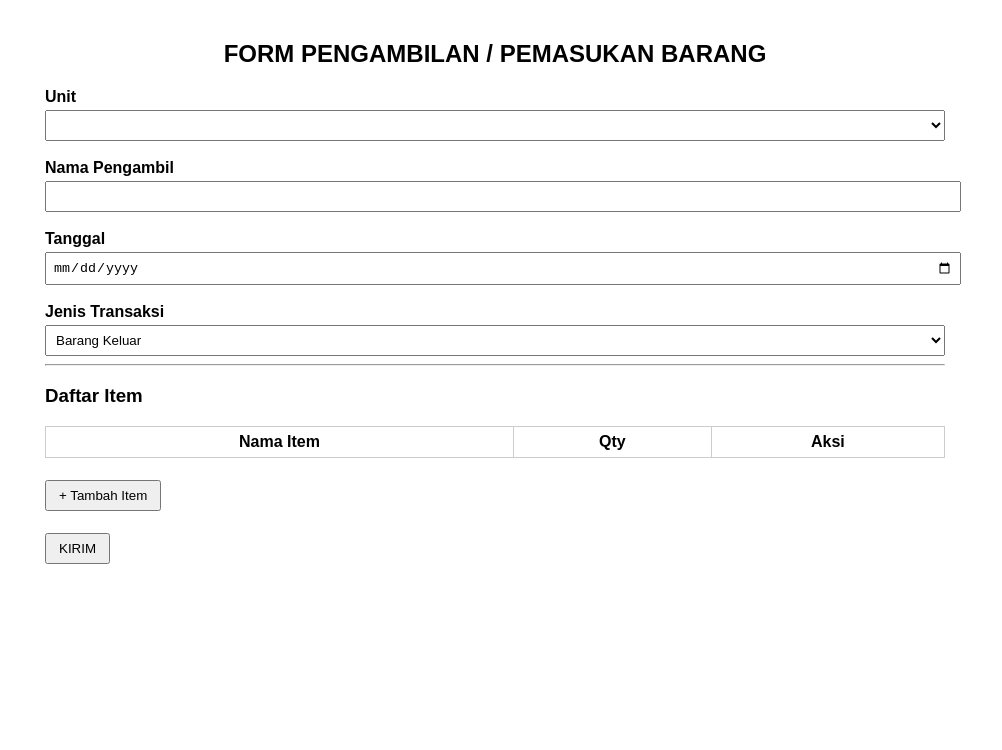
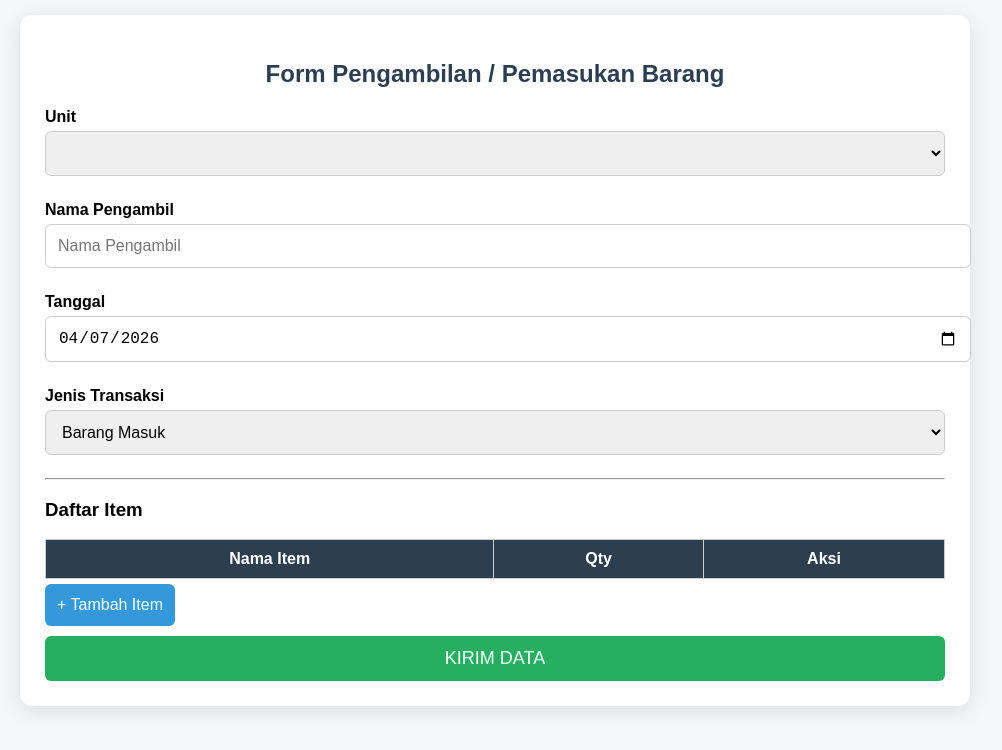
Before and after one commit to aullll15/GUDANG-LOGUM, a plain HTML site: page index.html in a window 1280 px wide. Shown: the whole page, without its empty margins (145-1147 px from the left). Drawn offline with Linux system fonts and the light colour scheme; no server answers.

Commit message:
Update index.html

```diff
--- a/index.html
+++ b/index.html
@@ -2,165 +2,147 @@
 <html lang="id">
 <head>
 <meta charset="UTF-8">
-<title>Form Pengambilan Barang</title>
-
+<meta name="viewport" content="width=device-width, initial-scale=1.0">
+<title>Form Stok Barang</title>
 <style>
-  body {
-    font-family: Arial, sans-serif;
-    padding: 20px;
-    max-width: 900px;
-    margin: auto;
-  }
-  h2 { text-align: center; }
-  label { font-weight: bold; }
-  input, select, button {
-    padding: 6px;
-    margin-top: 4px;
-    width: 100%;
-  }
-  table {
-    width: 100%;
-    border-collapse: collapse;
-    margin-top: 10px;
-  }
-  th, td {
-    border: 1px solid #ccc;
-    padding: 6px;
-    text-align: center;
-  }
-  button {
-    cursor: pointer;
-  }
-  .btn {
-    width: auto;
-    padding: 6px 12px;
-  }
+body{font-family:Arial,sans-serif;background:#f4f6f8;margin:0;padding:15px;}
+.container{max-width:900px;margin:auto;background:white;padding:25px;border-radius:12px;box-shadow:0 5px 20px rgba(0,0,0,0.1);}
+h2{text-align:center;color:#2c3e50;}
+label{display:block;margin-top:10px;font-weight:bold;}
+input,select{width:100%;padding:12px;margin-top:5px;margin-bottom:15px;border-radius:6px;border:1px solid #ccc;font-size:16px;}
+table{width:100%;border-collapse:collapse;margin-top:15px;}
+th,td{border:1px solid #ccc;padding:10px;text-align:center;}
+th{background:#2c3e50;color:white;}
+button{border:none;border-radius:6px;cursor:pointer;padding:12px;font-size:16px;color:white;transition:0.3s;}
+button:hover{opacity:0.9;}
+.btnTambah{background:#3498db;margin-top:5px;}
+.btnHapus{background:#e74c3c;}
+.btnKirim{background:#27ae60;width:100%;font-size:18px;margin-top:10px;}
+.btnKirim:disabled{background:gray;cursor:not-allowed;}
+.loading{text-align:center;margin-top:10px;display:none;font-weight:bold;color:#2980b9;}
+@media(max-width:700px){input,select,button{font-size:14px;padding:10px;}table{font-size:13px;}}
 </style>
 </head>
-
 <body>
-
-<h2>FORM PENGAMBILAN / PEMASUKAN BARANG</h2>
+<div class="container">
+<h2>Form Pengambilan / Pemasukan Barang</h2>
 
 <label>Unit</label>
-<select id="unit" required></select>
-
-<br><br>
+<select id="unit"></select>
 
 <label>Nama Pengambil</label>
-<input id="nama" required>
-
-<br><br>
+<input id="nama_pengambil" placeholder="Nama Pengambil">
 
 <label>Tanggal</label>
-<input type="date" id="tanggal" required>
-
-<br><br>
+<input type="date" id="tanggal">
 
 <label>Jenis Transaksi</label>
 <select id="jenis">
-  <option value="Barang Keluar">Barang Keluar</option>
-  <option value="Barang Masuk">Barang Masuk</option>
+<option value="MASUK">Barang Masuk</option>
+<option value="KELUAR">Barang Keluar</option>
 </select>
 
 <hr>
-
 <h3>Daftar Item</h3>
-
 <table id="itemsTable">
-  <tr>
-    <th>Nama Item</th>
-    <th>Qty</th>
-    <th>Aksi</th>
-  </tr>
+<tr><th>Nama Item</th><th>Qty</th><th>Aksi</th></tr>
 </table>
-
-<br>
-
-<button class="btn" onclick="tambahItem()">+ Tambah Item</button>
-
-<br><br>
-
-<button class="btn" onclick="kirim()">KIRIM</button>
+<button class="btnTambah" onclick="tambahItem()">+ Tambah Item</button>
+<button class="btnKirim" id="btnKirim" onclick="kirim()">KIRIM DATA</button>
+<div class="loading" id="loading">Mengirim data...</div>
+</div>
 
 <datalist id="itemList"></datalist>
 
 <script>
-/* =============================
-   GANTI URL INI SAJA
-============================= */
-const API_URL = "https://script.google.com/macros/s/AKfycbwPisb-l6jgzj-a7gF8itSr-buzCWHz0ULrXJMXiXpnLAEFT11KwCWEQ879touVnF7Q/exec";
+const API_URL="https://script.google.com/macros/s/AKfycbwcr2BZNsMNEJT2TaoDPqeoIZDspFlNVy64PJEyIbuji5NPC9nnbPmkkAXLofEoI7jU/exec"; // Ganti dengan URL Web App
+const unit=document.getElementById("unit");
+const nama=document.getElementById("nama_pengambil");
+const tanggal=document.getElementById("tanggal");
+const jenis=document.getElementById("jenis");
+const itemsTable=document.getElementById("itemsTable");
+const itemList=document.getElementById("itemList");
+const btnKirim=document.getElementById("btnKirim");
+const loading=document.getElementById("loading");
 
-/* =============================
-   LOAD DATA UNIT & ITEM
-============================= */
-fetch(API_URL)
-  .then(r => r.json())
-  .then(d => {
-    d.units.forEach(u => {
-      const o = document.createElement("option");
-      o.value = o.textContent = u;
-      unit.appendChild(o);
-    });
+let isSubmitting=false;
+tanggal.value=new Date().toISOString().split("T")[0];
 
-    d.items.forEach(i => {
-      const o = document.createElement("option");
-      o.value = i;
-      itemList.appendChild(o);
-    });
+// Load unit & item
+async function loadData(){
+  const unitRes=await fetch(API_URL+"?type=unit");
+  const units=await unitRes.json();
+  units.forEach(u=>{let o=document.createElement("option"); o.value=o.textContent=u; unit.appendChild(o);});
 
-    tambahItem();
+  const itemRes=await fetch(API_URL);
+  const items=await itemRes.json();
+  items.forEach(i=>{let o=document.createElement("option"); o.value=i.nama_item; itemList.appendChild(o);});
+
+  tambahItem();
+}
+loadData();
+
+// Tambah baris item
+function tambahItem(){
+  const tr=document.createElement("tr");
+  tr.innerHTML=`<td><input list="itemList" class="item" placeholder="Nama Item"></td>
+  <td><input type="number" min="1" class="qty" placeholder="Qty"></td>
+  <td><button class="btnHapus" onclick="hapus(this)">Hapus</button></td>`;
+  itemsTable.appendChild(tr);
+}
+
+// Hapus item
+function hapus(btn){btn.closest("tr").remove();}
+
+// Kirim data
+function kirim(){
+  if(isSubmitting) return;
+
+  let items=[];
+  document.querySelectorAll("#itemsTable tr").forEach((row,i)=>{
+    if(i===0) return;
+    const item=row.querySelector(".item").value;
+    const qty=row.querySelector(".qty").value;
+    if(item && qty) items.push({nama_item:item, qty:Number(qty)});
   });
 
-/* =============================
-   TAMBAH BARIS ITEM
-============================= */
-function tambahItem() {
-  const tr = document.createElement("tr");
-  tr.innerHTML = `
-    <td><input list="itemList" class="item"></td>
-    <td><input type="number" min="1" class="qty"></td>
-    <td><button class="btn" onclick="this.closest('tr').remove()">Hapus</button></td>
-  `;
-  document.getElementById("itemsTable").appendChild(tr);
-}
+  if(!unit.value){ alert("Pilih unit"); return;}
+  if(!nama.value){ alert("Isi nama pengambil"); return;}
+  if(items.length===0){ alert("Isi minimal 1 item"); return;}
 
-/* =============================
-   KIRIM DATA
-============================= */
-function kirim() {
-  const items = [];
-
-  document.querySelectorAll("#itemsTable tr").forEach((row, i) => {
-    if (i === 0) return;
-    const item = row.querySelector(".item").value;
-    const qty  = row.querySelector(".qty").value;
-
-    if (item && qty) {
-      items.push({ nama: item, qty: Number(qty) });
-    }
-  });
-
-  if (items.length === 0) {
-    alert("Minimal 1 item diisi");
-    return;
-  }
+  isSubmitting=true;
+  btnKirim.disabled=true;
+  loading.style.display="block";
 
   fetch(API_URL, {
-    method: "POST",
-    body: JSON.stringify({
+  method: "POST",
+  body: new URLSearchParams({
+    data: JSON.stringify({
       unit: unit.value,
-      nama: nama.value,
+      nama_pengambil: nama.value,
       tanggal: tanggal.value,
       jenis: jenis.value,
       items: items
     })
   })
+  })
   .then(r => r.text())
-  .then(res => alert(res))
-  .catch(err => alert("ERROR: " + err.message));
+  .then(res => {
+    alert(res);
+    resetForm();
+  })
+  .catch(err => {
+    alert("ERROR: " + err.message);
+  });
+
+}
+
+// Reset form
+function resetForm(){
+  nama.value="";
+  itemsTable.innerHTML=`<tr><th>Nama Item</th><th>Qty</th><th>Aksi</th></tr>`;
+  tambahItem();
 }
 </script>
-
 </body>
 </html>
```
